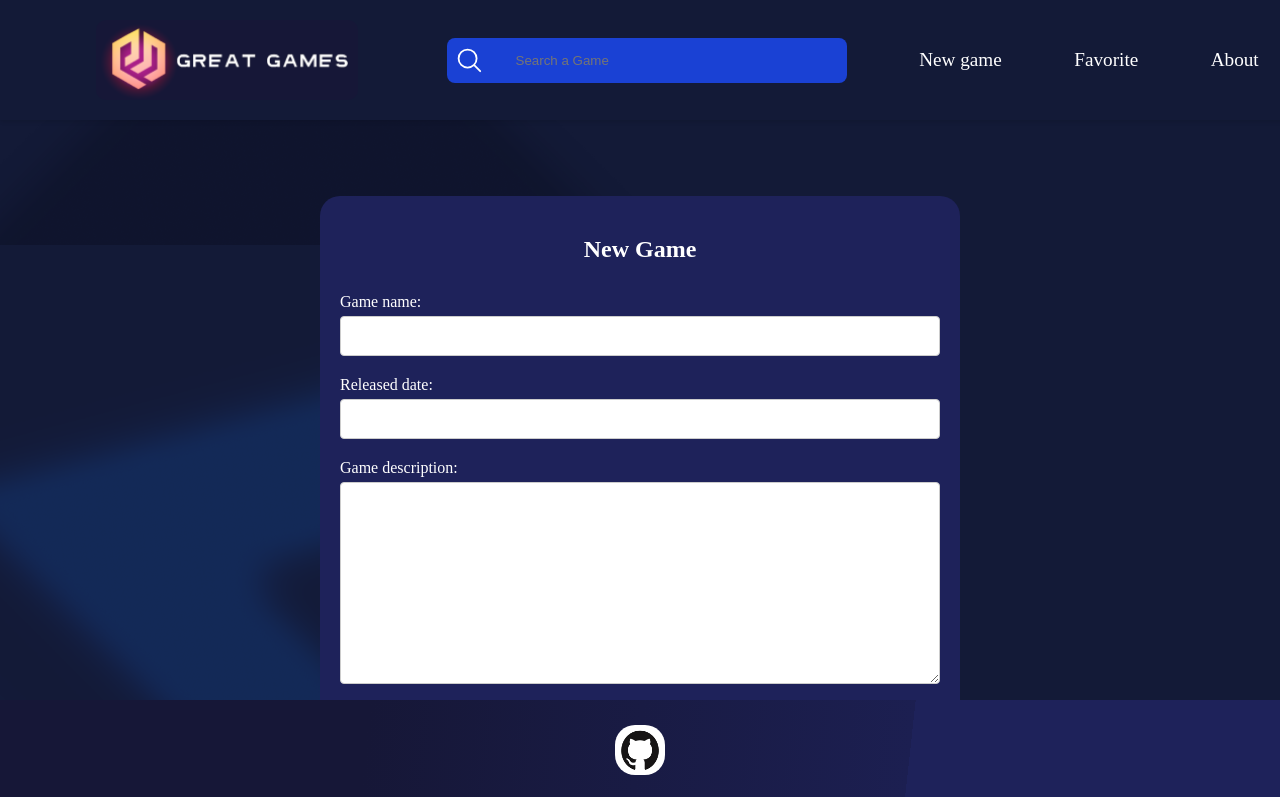
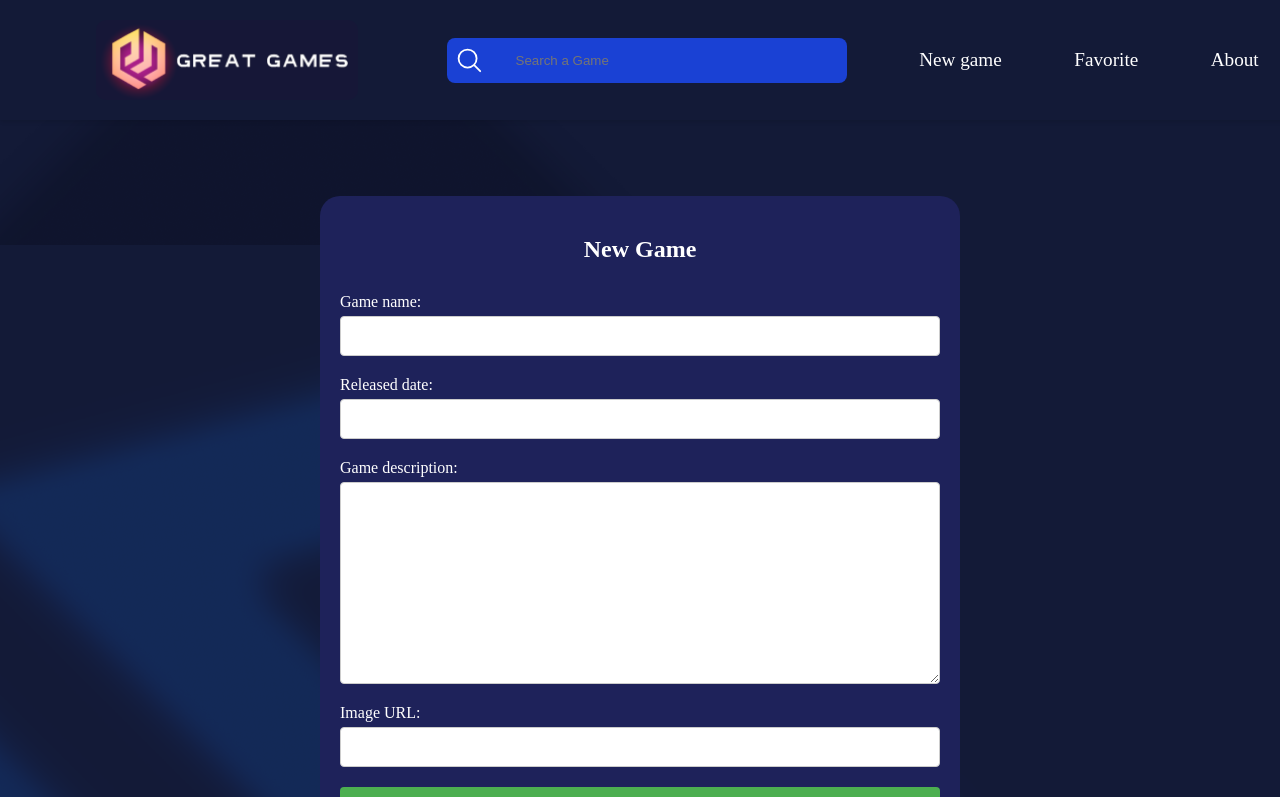
Before and after one commit to Zevinos/App-project-frontend, a React (Vite) app: page /new-game in a window 1280 px wide. Shown: the top 797 px of the page. Built offline with nearby package versions, Linux system fonts and the light colour scheme; no server answers.

Commit message:
fixed footer

```diff
--- a/src/components/Footer/Footer.css
+++ b/src/components/Footer/Footer.css
@@ -1,8 +1,12 @@
-body {
+.Body {
   min-height: 100vh;
   display: flex;
   flex-direction: column;
-  margin: 0; /* Add this line to remove the default margin of the body element */
+  margin: 0;
+}
+
+.Content {
+  flex: 1;
 }
 
 .Footer {
@@ -13,15 +17,13 @@ body {
     #161737 71.33%
   );
   text-align: center;
-  padding: 0;
-  margin-bottom: 0;
+  padding: 10px;
+  margin-top: auto;
   width: 100%;
   height: 100px;
   display: flex;
   align-items: center;
   justify-content: center;
-  position: fixed;
-  bottom: 0;
 }
 
 .GitLogo {
```
